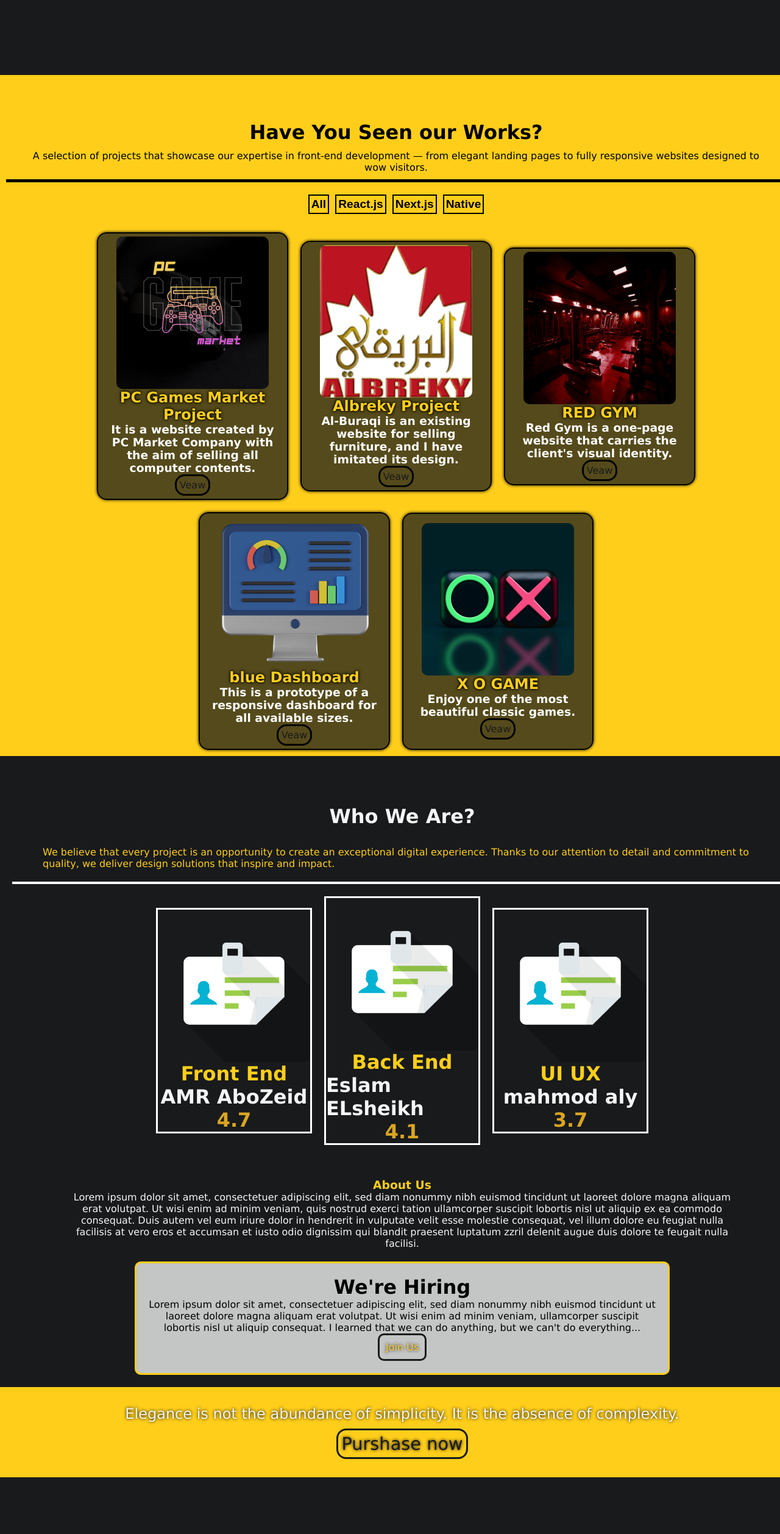
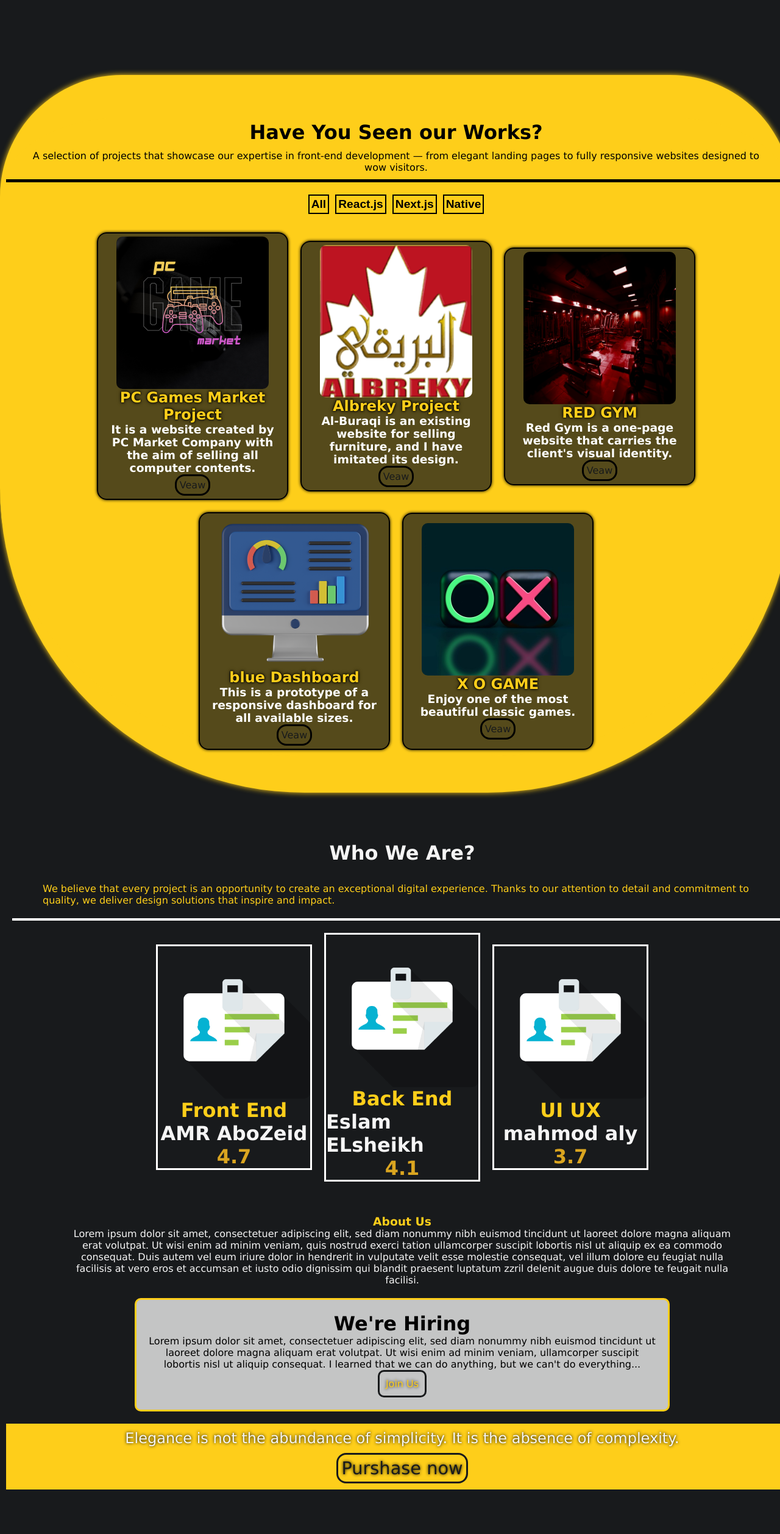
Before and after one commit to amrAbozeid99/Golden_Web, a Next.js app: page / in a window 1280 px wide. Shown: the part 1180-3696 px from the top of the page at 61% size. Built offline with nearby package versions, Linux system fonts and the light colour scheme.

Commit message:
Last update 🤲 14-7-2025
.

```diff
--- a/app/components/About.jsx
+++ b/app/components/About.jsx
@@ -65,7 +65,7 @@ const About = () => {
 
 
 <div className="AboutorederZone">
-<p>Elegance is not the abundance of simplicity. It is the absence of complexity.</p>
+<p style={{width:'90%'}}>Elegance is not the abundance of simplicity. It is the absence of complexity.</p>
     <Link className='AboutorederLink' href="/">Purshase now</Link>
 </div>
 
--- a/app/components/Portfolio.jsx
+++ b/app/components/Portfolio.jsx
@@ -21,7 +21,7 @@ useEffect(() => {
   AOS.init({
     duration: 1000, // مدة التحريك
     easing: "ease-in-out", // نوع الحركة
-    once: true, // هل يظهر التأثير مرة واحدة فقط
+    // once: true, // هل يظهر التأثير مرة واحدة فقط
   });
 }, []);
 
--- a/app/globals.css
+++ b/app/globals.css
@@ -236,12 +236,17 @@ body{
     background-color: #FECE1A;
     color: #000;
     text-align: center;
-        padding-top: 75px;
+        padding-top: 5px;
+            border-bottom: 60px solid #FECE1A;
+            border-top: 70px solid #FECE1A;
+    border-radius: 200px 200px 500px 500px;
+    box-shadow: 0 0 10px #FECE1A;
 }
 .PortfolioHomeBodyData{
     padding: 10px 40px 10px 40px;
     border-bottom: 5px solid black;
 }
+.PortfolioHomeHeadData{width: 96%;}
 .PortfolioHomeButtonS{
     width: 100%;
     display: flex;
@@ -390,15 +395,17 @@ body{
 .AboutorederZone{
     width: 100%;
     background-color: #FECE1A;
-    padding: 30px;
+    padding: 10px;
     display: flex;
     align-items: center;
     justify-content: center;
     text-align: center;
     flex-direction: column;
+    flex-wrap: wrap;
     font-size: x-large;
     gap: 10px;
     text-shadow: 0 0 5px black;
+    padding: 10px;
 }
 .AboutorederLink{
     padding: 5px;
```
